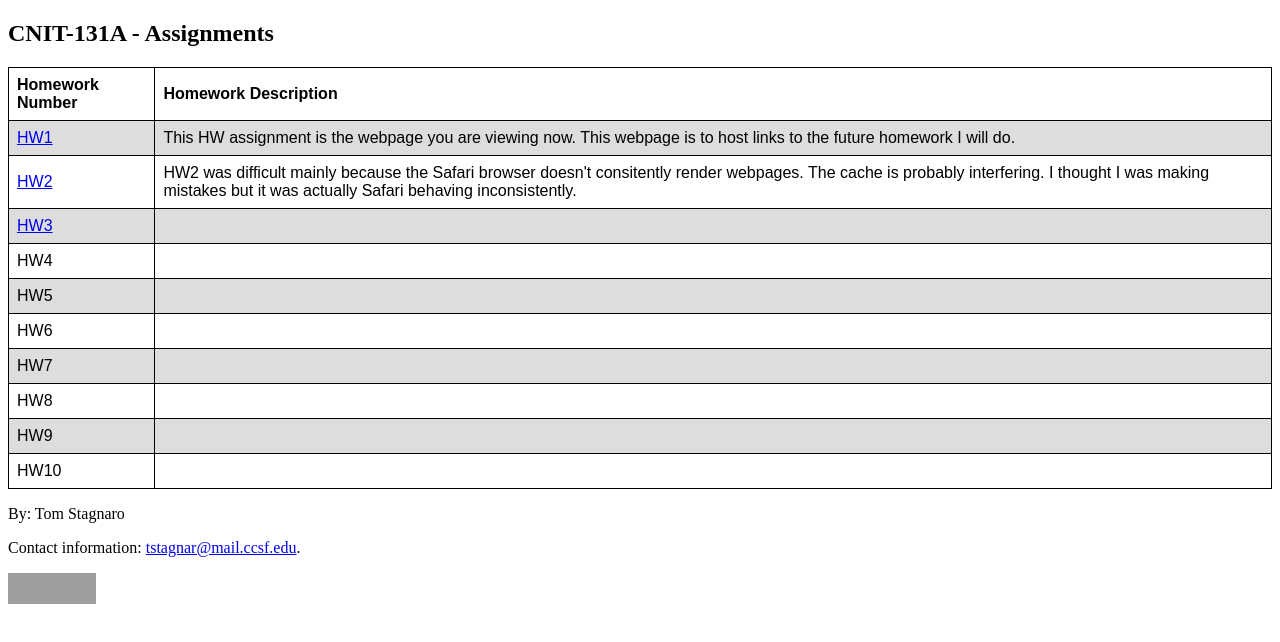
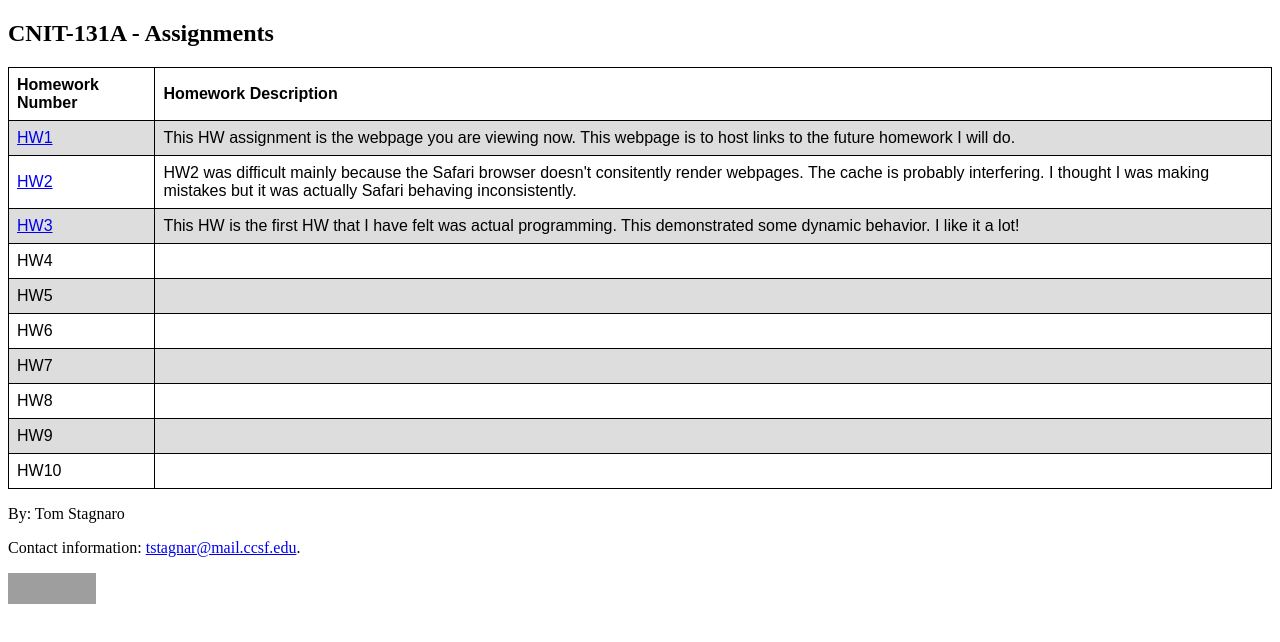
Before and after one commit to run8/run8, a plain HTML site: page index.html in a window 1280 px wide. Drawn offline with Linux system fonts and the light colour scheme; grey boxes are pictures that could not be loaded.

Commit message:
Nothings

```diff
--- a/index.html
+++ b/index.html
@@ -30,7 +30,7 @@
         </tr>
         <tr>
             <td><a href="https://run8.github.io/run8/hw3.xml">HW3</a></td>
-            <td></td>
+            <td>This HW is the first HW that I have felt was actual programming. This demonstrated some dynamic behavior.  I like it a lot!</td>
         </tr>
         <tr>
             <td><a>HW4</a></td>
```
Also changed, not shown: 1 other file.
